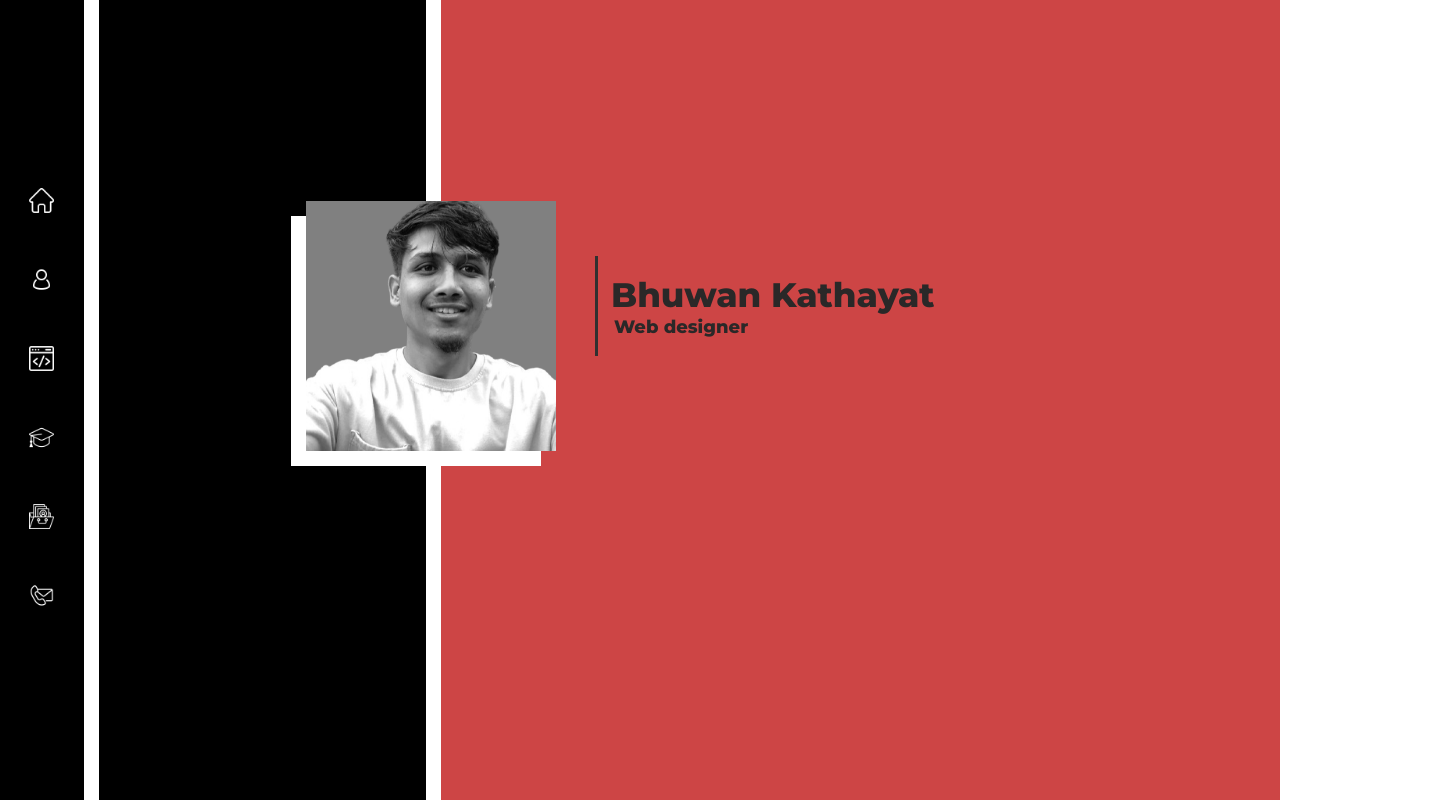
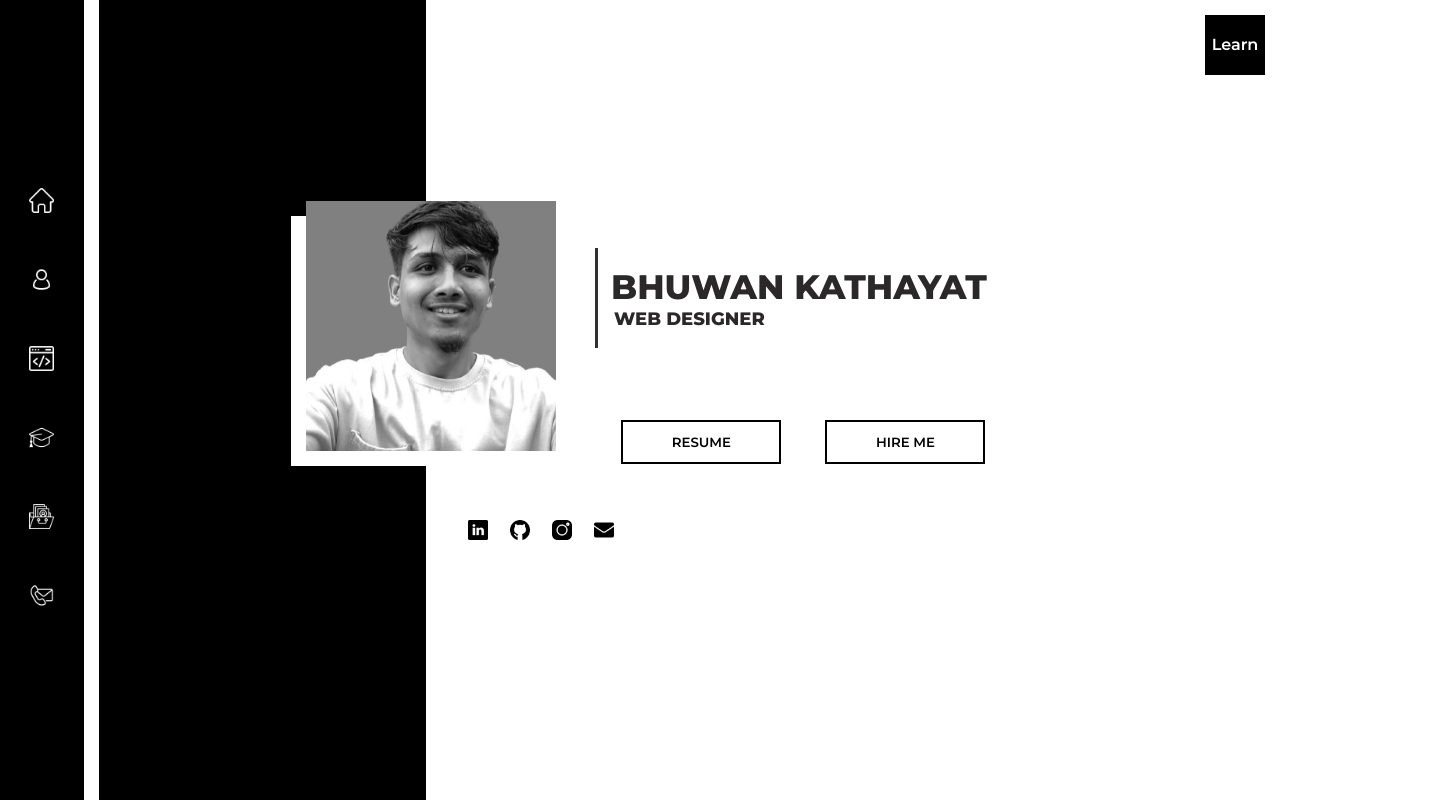
Before and after one commit to bhuwan214/Built-2023-12-22, a plain HTML site: page index.html in a window 1280 px wide. Shown: the whole page, 1434 px wide, since content can reach past the window. Drawn offline with nearby package versions, Linux system fonts and the light colour scheme.

Commit message:
aba break point ko tension baki rayo

```diff
--- a/index.html
+++ b/index.html
@@ -34,16 +34,42 @@
         </div>
       </div>
       <div class="content-container">
+          <div class="learn">
+              learn
+            </div>
+
+            <div class="social">
+             <a href="#social"
+             ><li><img src="resources/linkedin.png" alt="" /></li
+           ></a>
+           <a href="#social"
+             ><li><img src="resources/github.png" alt="" /></li
+           ></a>
+           <a href="#social"
+             ><li><img src="resources/instagram.png" alt="" /></li
+           ></a>
+           <a href="#social"
+             ><li><img src="resources/email.png" alt="" /></li
+           ></a>
+         </div>
+
         <div class="description">
           <div class="line">
             <div class="text">
-              <div class="Name"><h1>Bhuwan Kathayat</h1></div>
-              <h2>Web designer</h2>
-
-            </div>
+              <div class="Name"><h1>BHUWAN KATHAYAT</h1></div>
+              <h2>WEB DESIGNER</h2></div>
           </div>
         </div>
+
+        <button>Resume</button>
+        <button>Hire me</button>
+
+
       </div>
     </div>
-  </body>
+
+<script src="https://cdnjs.cloudflare.com/ajax/libs/gsap/3.12.4/gsap.min.js" integrity="sha512-EZI2cBcGPnmR89wTgVnN3602Yyi7muWo8y1B3a8WmIv1J9tYG+udH4LvmYjLiGp37yHB7FfaPBo8ly178m9g4Q==" crossorigin="anonymous" referrerpolicy="no-referrer"></script>
+<script src="index.js"></script>
+</body>
+
 </html>
--- a/index.js
+++ b/index.js
@@ -0,0 +1,78 @@
+gsap.from(".profile-box",{
+    x:-400,
+    duration:2,
+    delay:0.5,
+    scale:2,
+    opacity:0,
+
+})
+
+gsap.from(".img-box",{
+    x:-400,
+    duration:2,
+    delay:0.5,
+    scale:2,
+    opacity:0,
+
+})
+gsap.from("h2",{
+    x:800,
+    duration:2,
+    delay:0.5,
+    opacity:0,
+
+})
+
+gsap.from("h1",{
+    x:800,
+    duration:2,
+    delay:0.5,
+    opacity:0,
+})
+
+gsap.from("button",{
+    x:800,
+    duration:2,
+    delay:2,
+    opacity:0,
+    stagger:1
+})
+
+gsap.from(".line",{
+    x:900,
+    duration:2,
+    delay:0.5,
+    rotate:720,
+    scale:1.5,
+})
+
+gsap.from(".social",{
+    y:50,
+    duration:2,
+    delay:0.5,
+    opacity:0,
+    scale:1.5,
+})
+
+gsap.from(".aside ",{
+    x:200,
+    duration:2,
+    delay:0.5,
+    opacity:0,
+    scale:1.5,
+})
+gsap.from(".black-box",{
+    x:200,
+    duration:2,
+    delay:0.5,
+    opacity:0,
+    scale:1.5,
+})
+
+gsap.from(".learn",{
+    x:200,
+    duration:2,
+    delay:0.5,
+    opacity:0.5,
+    scale:1.5,
+})
--- a/style.css
+++ b/style.css
@@ -1,7 +1,6 @@
 /* Break-point @ 1000px */
 
 @import url("https://fonts.googleapis.com/css2?family=Montserrat:wght@600;800&family=Questrial&family=Raleway:wght@400;500;600;700&display=swap");
-
 
 * {
   margin: 0;
@@ -45,7 +44,7 @@ body {
 }
 
 .content-container {
-  background-color: rgb(205, 69, 69);
+  background-color: rgb(255, 255, 255);
   width: 70%;
   height: 100%;
 }
@@ -74,7 +73,7 @@ body {
   background-image: url(resources/profile.png);
   background-size: 335px;
   background-repeat: no-repeat;
-    background-position-x:-60px;
+  background-position-x: -60px;
 
   position: relative;
   background-color: gray;
@@ -84,31 +83,97 @@ body {
   left: 15px;
 }
 
-.description{
-
+.description {
   position: relative;
-  top: 32vh;
+  width: 400px;
+  top: 26vh;
   left: 12vw;
 }
 
-.line{
+.line {
   background-color: rgb(49, 48, 48);
   height: 100px;
   width: 3px;
 }
- .text{
+.text {
   padding-top: 18px;
   width: 400px;
   padding-left: 16px;
   position: relative;
   font-family: "Montserrat", sans-serif;
   color: rgb(42, 40, 40);
-font-size:17px;
-
+  font-size: 17px;
 }
 
-.text>h2{
+.text > h2 {
+
   padding-left: 3px;
   font-size: 18px;
   color: rgb(42, 40, 40);
 }
+
+button {
+  position: relative;
+  top: 35vh;
+  left: 12.5vw;
+width: 160px;
+height: 44px;
+ font-family: "Montserrat" ,sans-serif;
+ text-transform: uppercase;
+ border: solid black 2px;
+ margin: 0px 20px;
+ background-color: white;
+ cursor: pointer;
+
+
+
+}
+
+button:hover{
+  color: white;
+  background-color: rgb(24, 23, 23);
+}
+
+.learn{
+  background-color: black;
+  position: absolute;
+  width: 60px;
+  height: 60px;
+  color: white;
+  text-align: center;
+  top:15px;
+  right: 15px;
+  font-family:"Montserrat" ,sans-serif;
+  text-transform: capitalize;
+  line-height: 60px;
+
+
+}
+
+
+.social{
+  position: relative;
+top:64vh ;
+left: 0px;
+
+
+  display: flex;
+  justify-content: center;
+  align-items: center;
+  gap: 22px;
+  height: 40px;
+  width: 200px;
+
+}
+
+.social>a>li{
+  list-style: none;
+}
+
+
+.social>a>li>img{
+  height: 20px;
+  width: 20px;
+
+
+}
```
Lines whose indentation alone changed are shown as unchanged.
